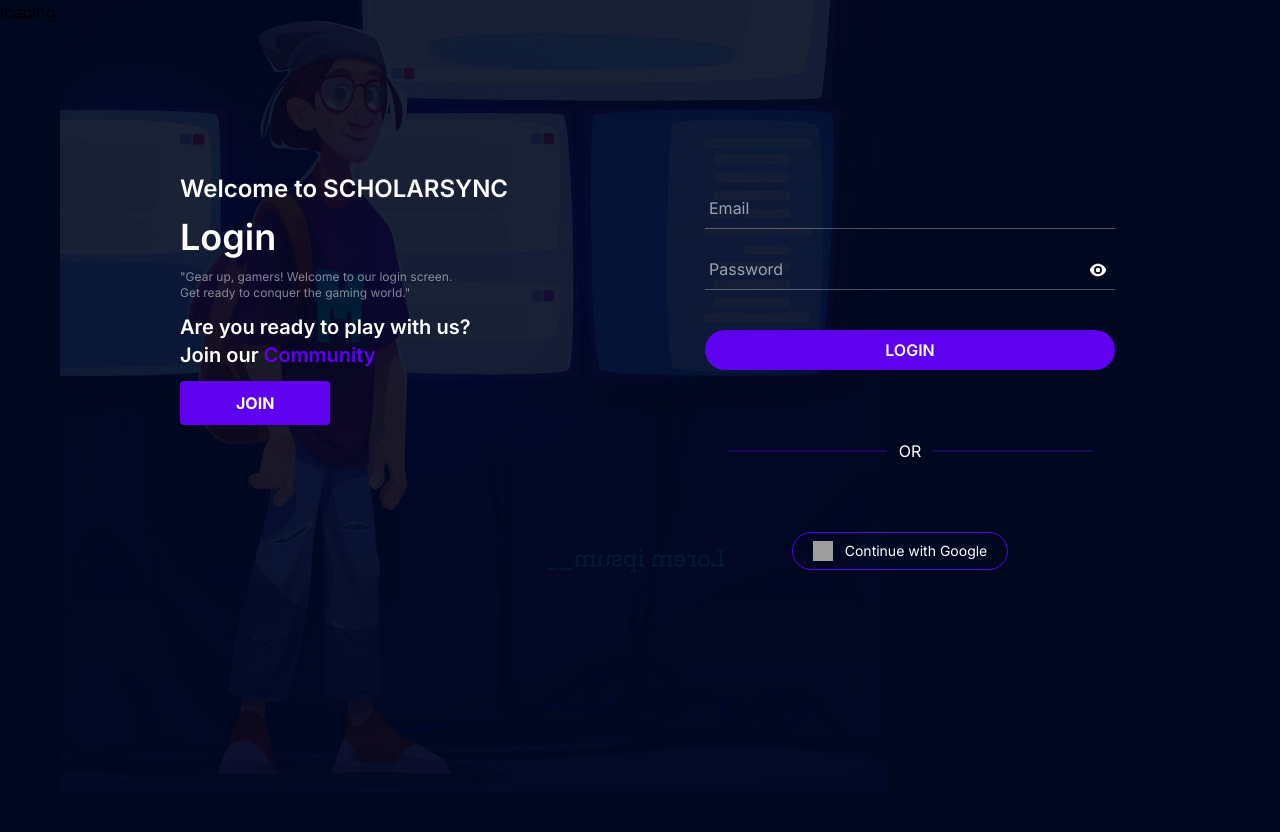
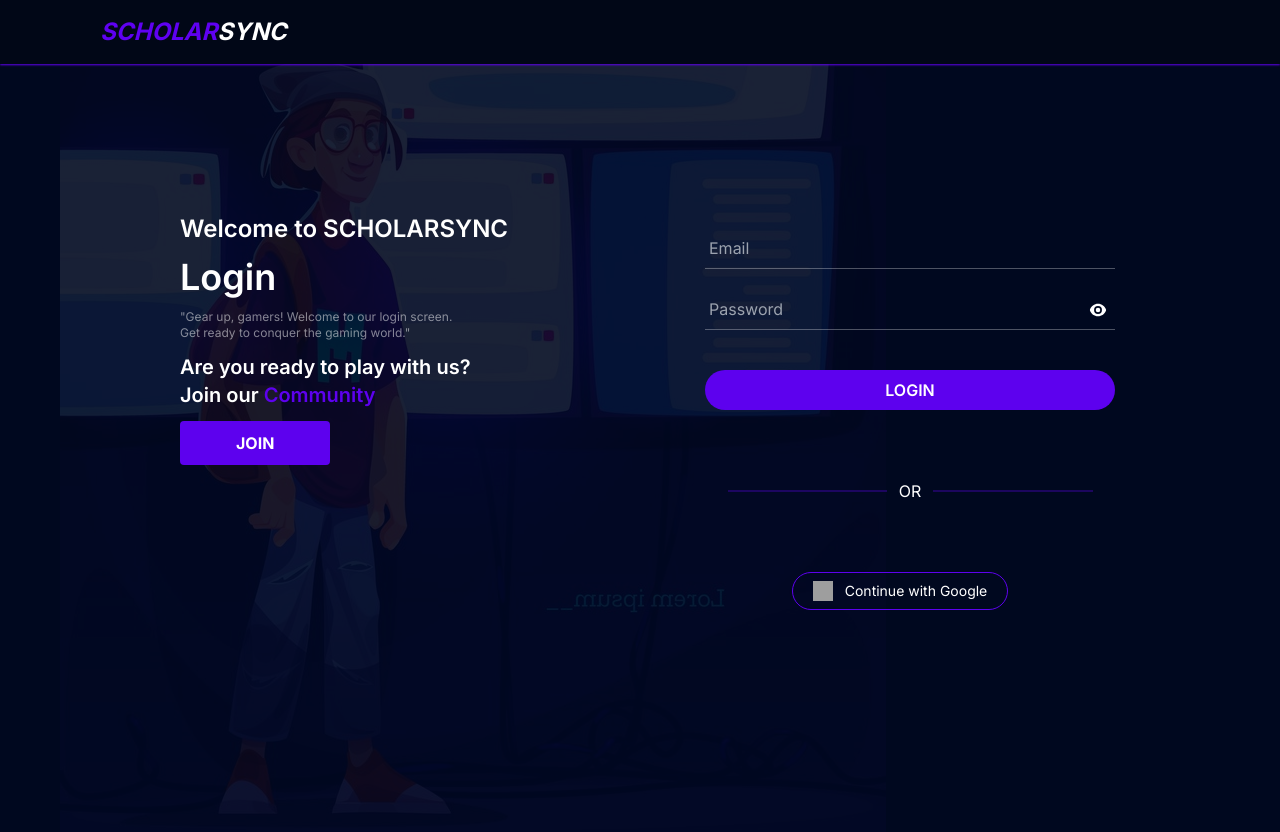
Before and after one commit to jahidhowlader/ScholarSync, a React (Vite) app: page /login in a window 1280 px wide. Before the commit the page ends 800 px from the top, so only its background shows below. Built offline with nearby package versions, Linux system fonts and the light colour scheme; no server answers; grey boxes are pictures that could not be loaded.

Commit message:
adjust silly mistake

```diff
--- a/src/components/navbar/Navbar.jsx
+++ b/src/components/navbar/Navbar.jsx
@@ -28,14 +28,14 @@ const Navbar = () => {
 
     return (
         <>
-            {
-                loading ? 'loading' : (
             <nav className="bg-black text-white py-4 shadow-sm shadow-primary-color">
 
                 <div className="my-container flex justify-between items-center px-5 sm:px-10 ">
 
                     <Link to='/'><h1 className="text-[#5f01f2] font-bold italic text-2xl uppercase">Scholar<span className="text-white">Sync</span></h1></Link>
 
+                    {
+                        loading ? '' : (
                             <ul className="lg:flex gap-10 uppercase hidden">
                                 <li>
                                     <NavLink
@@ -118,6 +118,8 @@ const Navbar = () => {
                                     user && <li className="opacity-70">{user?.displayName?.split(' ')[0]}</li>
                                 }
                             </ul>
+                        )
+                    }
 
                     {/* SideBar Navigation */}
                     <div className="relative lg:hidden">
@@ -125,8 +127,7 @@ const Navbar = () => {
                     </div>
                 </div>
             </nav>
-                )
-            }
+
         </>
     );
 };
```
Lines whose indentation alone changed are shown as unchanged.
